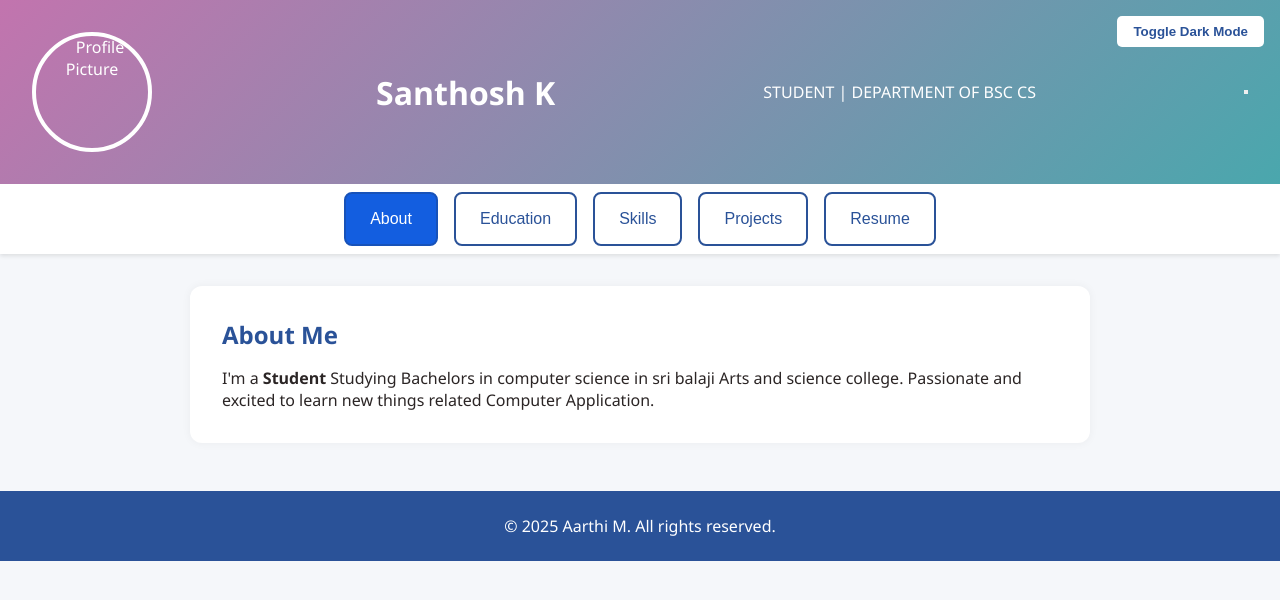
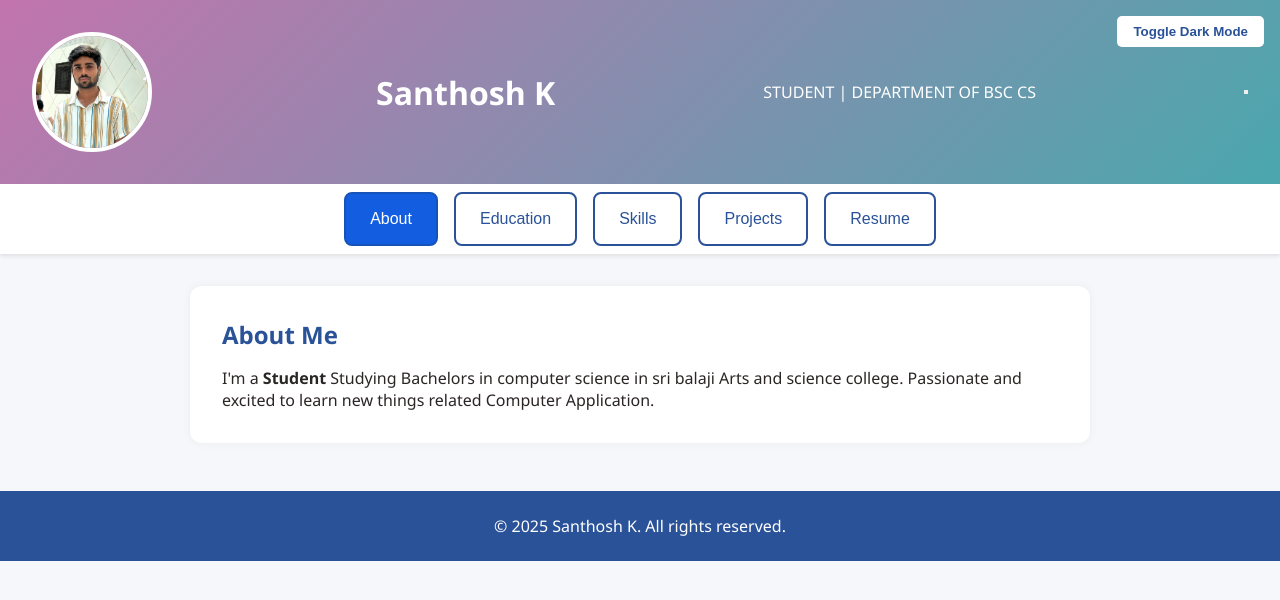
Before and after one commit to santhosh21102006-dev/TNSDC-PC, a plain HTML site: page Index.html in a window 1280 px wide. Drawn offline with Linux system fonts and the light colour scheme.

Commit message:
Update Index.html

```diff
--- a/Index.html
+++ b/Index.html
@@ -198,7 +198,7 @@
 <body>
 <header style="display: flex; flex-direction: row; align-items: center; justify-content: space-between; padding: 2rem">
   <button class="dark-toggle" onclick="toggleDarkMode()">Toggle Dark Mode </button>
-  <img src="aarthi.jpeg" alt="Profile Picture" class="profile-picture" id="profileImage" style="margin: 0 1rem 0 0; align-self: flex-start;">
+  <img src="IMG_6156.jpg" alt="Profile Picture" class="profile-picture" id="profileImage" style="margin: 0 1rem 0 0; align-self: flex-start;">
   <div style="text-align: left;">
     <h1>Santhosh K
     </h1>
@@ -255,7 +255,7 @@
 </section>
 
 <footer>
-  <p>&copy; 2025 Aarthi M. All rights reserved.</p>
+  <p>&copy; 2025 Santhosh K. All rights reserved.</p>
 </footer>
 
 <script>
```
